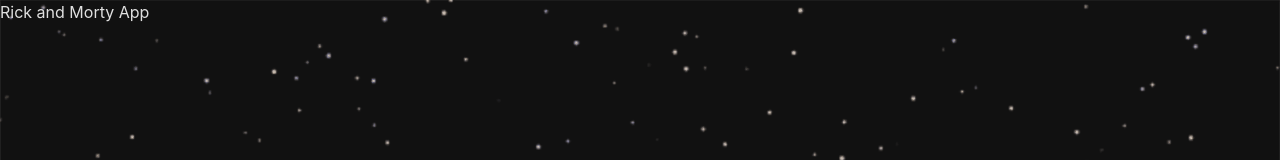
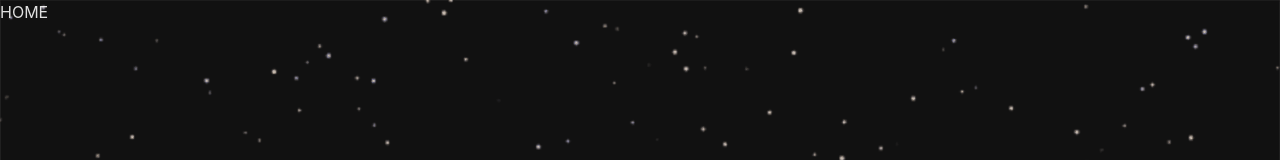
Before and after one commit to MaicolDuque/rick-and-morty-app, a React (Vite) app: page / in a window 1280 px wide. Shown: the top 160 px of the page. Built offline with nearby package versions, Linux system fonts and the light colour scheme.

Commit message:
Set react-router-dom to the project

```diff
--- a/package.json
+++ b/package.json
@@ -10,7 +10,8 @@
   },
   "dependencies": {
     "react": "^18.2.0",
-    "react-dom": "^18.2.0"
+    "react-dom": "^18.2.0",
+    "react-router-dom": "6.6.1"
   },
   "devDependencies": {
     "@types/react": "^18.0.26",
--- a/src/App.tsx
+++ /dev/null
@@ -1,14 +0,0 @@
-import { useState } from 'react'
-import './App.css'
-
-function App() {
-  const [count, setCount] = useState(0)
-
-  return (
-    <div className="App">
-      Rick and Morty App
-    </div>
-  )
-}
-
-export default App
--- a/src/main.tsx
+++ b/src/main.tsx
@@ -1,10 +1,12 @@
 import React from 'react'
 import ReactDOM from 'react-dom/client'
-import App from './App'
+import { RouterProvider } from 'react-router-dom'
+
 import './index.css'
+import { router } from './router'
 
 ReactDOM.createRoot(document.getElementById('root') as HTMLElement).render(
   <React.StrictMode>
-    <App />
+    <RouterProvider router={router} />
   </React.StrictMode>,
 )
--- /dev/null
+++ b/src/pages/Detail.tsx
@@ -0,0 +1,3 @@
+export function Detail(){
+	return <div> Detail</div>
+}
--- /dev/null
+++ b/src/pages/Home.tsx
@@ -0,0 +1,5 @@
+export function Home(){
+	return <div>
+		HOME
+	</div>
+}
--- /dev/null
+++ b/src/router/index.tsx
@@ -0,0 +1,14 @@
+import { createBrowserRouter } from "react-router-dom";
+import { Detail } from "../pages/Detail";
+import { Home } from "../pages/Home";
+
+export const router = createBrowserRouter([
+  {
+    path: "/",
+    element: <Home />,
+  },
+  {
+    path: "/detail/:id",
+    element: <Detail />,
+  },
+]);
```
Also changed, not shown: src/App.css (deleted), 2 other files (tests, documents, lock files or other folders).
